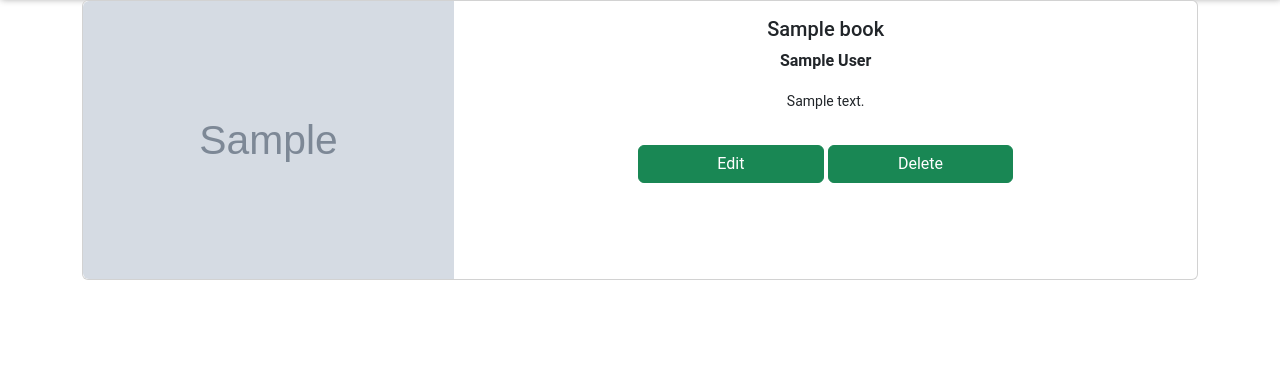
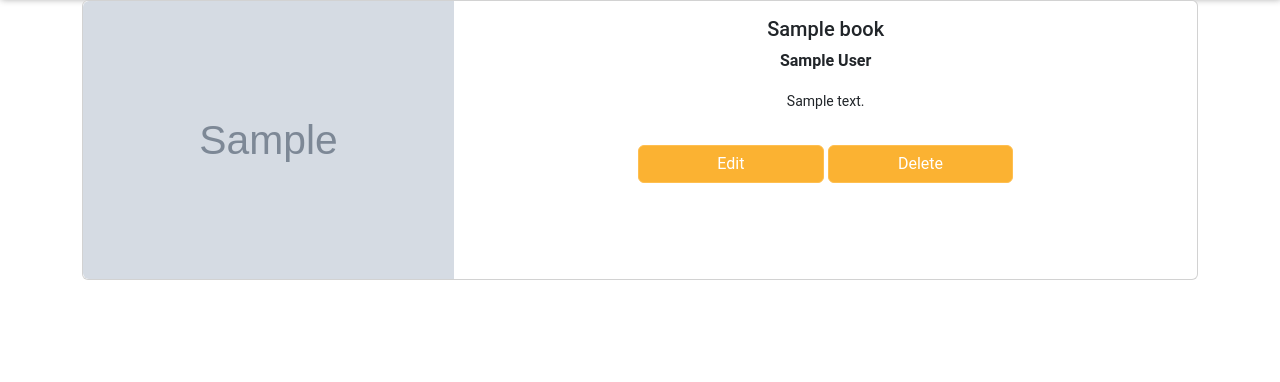
Before and after one commit to hubkinza/django-fullstack-project, a Django app: page /books/1/ in a window 1280 px wide. Shown: the part 74-456 px from the top of the page. Run offline with Django 4.2, Linux system fonts and the light colour scheme; a user stored in the database is signed in; tables that the repository leaves empty hold one stand-in row (values such as "Sample post"); grey boxes marked "Sample" are stand-in pictures; some libraries are stand-ins or nearby versions.

Commit message:
Add buttons for edit and delete and update styling

```diff
--- a/books/templates/books/book_details.html
+++ b/books/templates/books/book_details.html
@@ -25,10 +25,11 @@
                             </p>
                         </div>
                         <div>
+                            <!--Handling EDIT and DELETE -->
                             {% if request.user == book.user %}
                             <div class="text-center my-3">
-                                <a href="{% url 'edit_book' book.id %}" class="edit_btn btn btn-success w-25">Edit</a>
-                                <a href="#" class="delete_btn btn btn-success w-25" data-bs-toggle="modal"
+                                <a href="{% url 'edit_book' book.id %}" class="edit_btn btn btn-primary w-25">Edit</a>
+                                <a href="#" class="delete_btn btn btn-primary w-25" data-bs-toggle="modal"
                                     data-bs-target="#delete-book-{{ book.id }}">Delete</a>
                             </div>
 
```
Also changed, not shown: books/templates/books/edit_book.html (+20 -0 lines).
